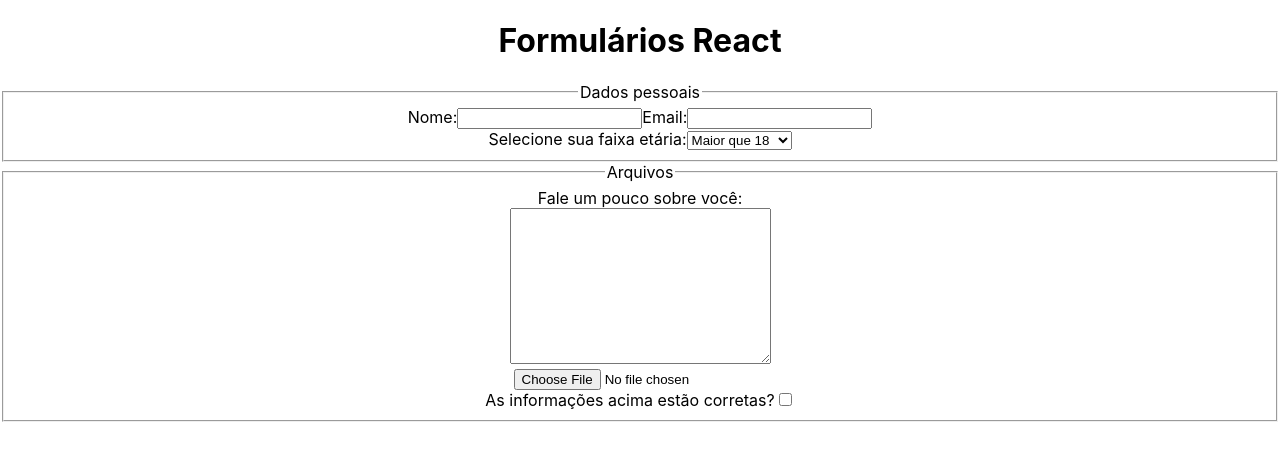
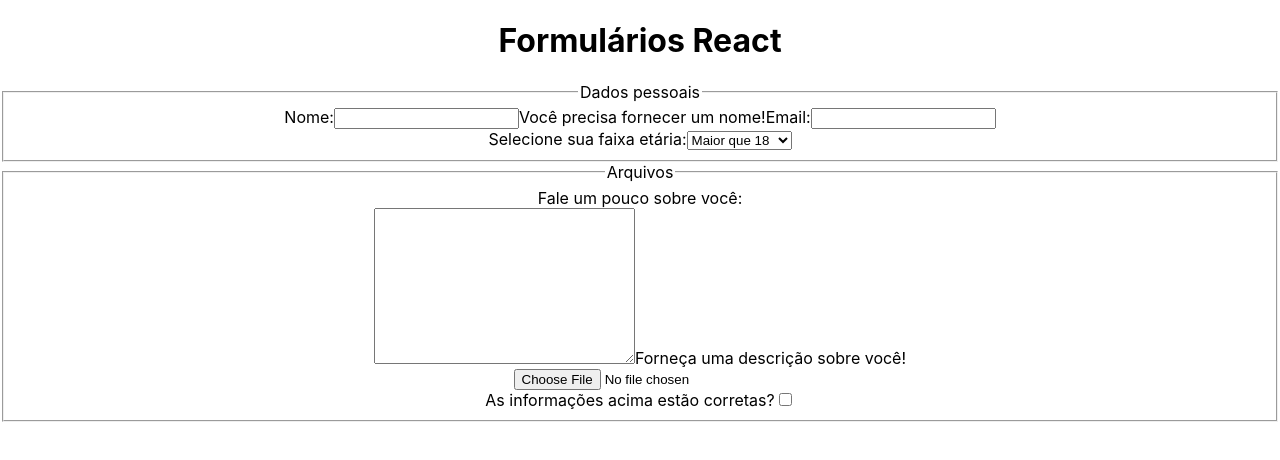
Before and after one commit to marlon-couto/my-react-form, a React (Create React App) app: page / in a window 1280 px wide. Shown: the top 460 px of the page. Built offline with nearby package versions, Linux system fonts and the light colour scheme; the HTML template or start-up script is replaced by a standard one.

Commit message:
Adiciona validação aos componentes NameInput e Description
Signed-off-by: Marlon Couto <marloncouto.dev@gmail.com>

```diff
--- a/src/Description.jsx
+++ b/src/Description.jsx
@@ -16,6 +16,7 @@
           value={description}
           onChange={handleForm}
         />
+        {!description ? 'Forneça uma descrição sobre você!' : ''}
       </label>
     );
   }
--- a/src/NameInput.jsx
+++ b/src/NameInput.jsx
@@ -4,6 +4,8 @@
 export default class NameInput extends Component {
   render() {
     const { name, handleForm } = this.props;
+    const charLimit = 80;
+
     return (
       <label htmlFor="name">
         Nome:
@@ -14,6 +16,10 @@
           value={name}
           onChange={handleForm}
         />
+        {!name ? 'Você precisa fornecer um nome!' : ''}
+        {name.length > charLimit
+          ? `O nome não pode ter mais de ${charLimit} caracteres!`
+          : ''}
       </label>
     );
   }
```
